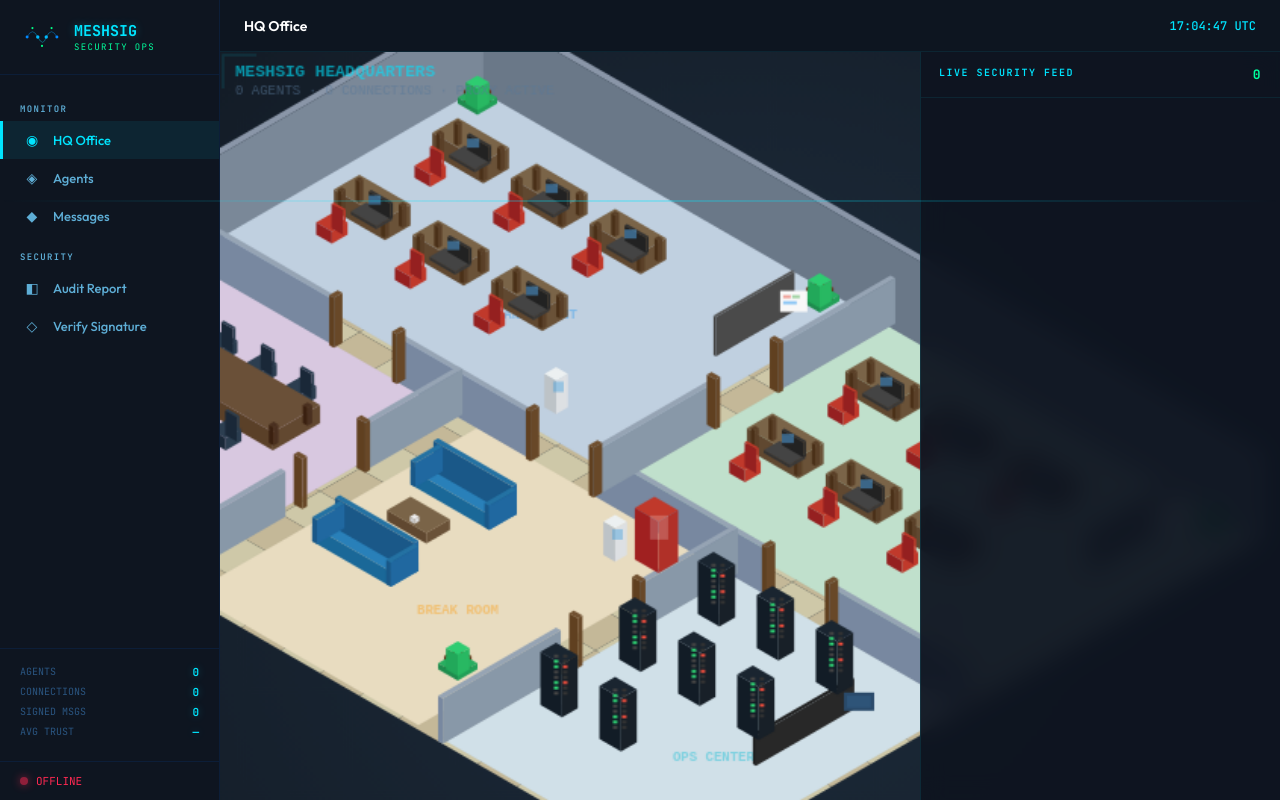
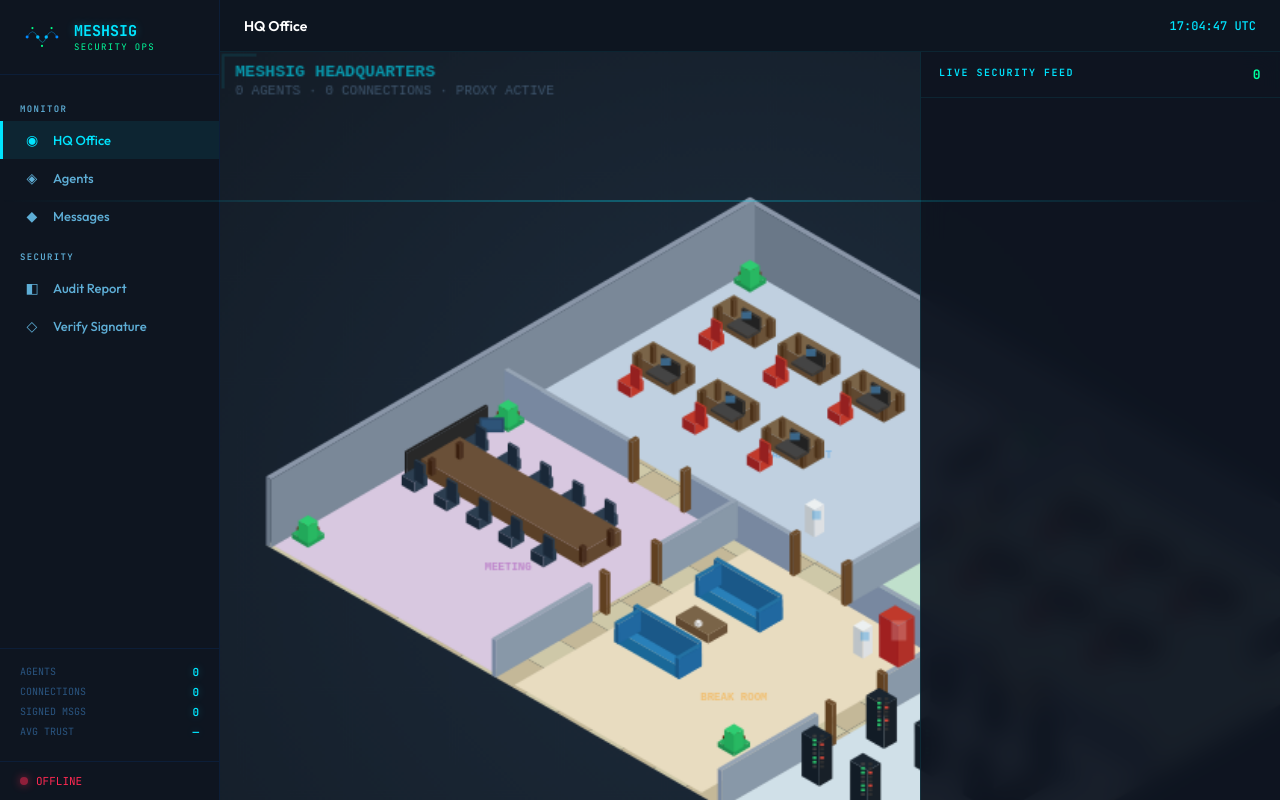
Before and after one commit to carlostroy/meshsig, a website: page src/dashboard.html in a window 1280 px wide. Drawn offline with Linux system fonts and the light colour scheme.

Commit message:
v0.9.5 — interactive pan/zoom, agents move on tasks only

```diff
--- a/package.json
+++ b/package.json
@@ -1,6 +1,6 @@
 {
   "name": "meshsig",
-  "version": "0.9.4",
+  "version": "0.9.5",
   "description": "Cryptographic security layer for AI agents. Ed25519 identity, signed messages, trust scoring. Works with LangChain, CrewAI, AutoGen, OpenClaw, or any agent framework.",
   "main": "dist/index.js",
   "type": "module",
--- a/src/dashboard.html
+++ b/src/dashboard.html
@@ -150,8 +150,15 @@ const titles={office:'HQ Office',agents:'Agents',messages:'Signed Messages',audi
 const CV=document.getElementById('office-canvas'),X=CV.getContext('2d');
 let CW,CH;
 const T=30,COS=T*Math.cos(Math.PI/6),SIN=T*Math.sin(Math.PI/6);
-function toSc(gx,gy){return{x:(gx-gy)*COS+CW/2-180,y:(gx+gy)*SIN+20}}
+function toSc(gx,gy){return{x:(gx-gy)*COS+CW/2,y:(gx+gy)*SIN+CH*0.12}}
 function resizeCanvas(){CW=CV.parentElement.clientWidth-360;CH=CV.parentElement.clientHeight;CV.width=CW;CV.height=CH}
+let panX=0,panY=0,zoom=0.82,dragging=false,dragX=0,dragY=0;
+CV.addEventListener("mousedown",e=>{dragging=true;dragX=e.clientX-panX;dragY=e.clientY-panY;CV.style.cursor="grabbing"});
+CV.addEventListener("mousemove",e=>{if(dragging){panX=e.clientX-dragX;panY=e.clientY-dragY}});
+CV.addEventListener("mouseup",()=>{dragging=false;CV.style.cursor="grab"});
+CV.addEventListener("mouseleave",()=>{dragging=false;CV.style.cursor="grab"});
+CV.addEventListener("wheel",e=>{e.preventDefault();const d=e.deltaY>0?0.95:1.05;zoom=Math.max(0.3,Math.min(3,zoom*d))},{passive:false});
+CV.style.cursor="grab";
 
 function box(gx,gy,w,d,h,tc,lc,rc){const p=toSc(gx,gy);const wx=COS*w,wy=SIN*w,ddx=COS*d,ddy=SIN*d;X.fillStyle=tc;X.beginPath();X.moveTo(p.x,p.y-h);X.lineTo(p.x+wx,p.y+wy-h);X.lineTo(p.x+wx-ddx,p.y+wy+ddy-h);X.lineTo(p.x-ddx,p.y+ddy-h);X.closePath();X.fill();X.fillStyle=lc;X.beginPath();X.moveTo(p.x-ddx,p.y+ddy-h);X.lineTo(p.x+wx-ddx,p.y+wy+ddy-h);X.lineTo(p.x+wx-ddx,p.y+wy+ddy);X.lineTo(p.x-ddx,p.y+ddy);X.closePath();X.fill();X.fillStyle=rc;X.beginPath();X.moveTo(p.x+wx,p.y+wy-h);X.lineTo(p.x+wx-ddx,p.y+wy+ddy-h);X.lineTo(p.x+wx-ddx,p.y+wy+ddy);X.lineTo(p.x+wx,p.y+wy);X.closePath();X.fill()}
 function tile(gx,gy,w,d,c){const p=toSc(gx,gy),wx=COS*w,wy=SIN*w,ddx=COS*d,ddy=SIN*d;X.fillStyle=c;X.beginPath();X.moveTo(p.x,p.y);X.lineTo(p.x+wx,p.y+wy);X.lineTo(p.x+wx-ddx,p.y+wy+ddy);X.lineTo(p.x-ddx,p.y+ddy);X.closePath();X.fill();X.strokeStyle='rgba(0,0,0,0.03)';X.lineWidth=0.5;X.stroke()}
@@ -229,7 +236,7 @@ function syncAgentChars(){
   });
 }
 
-function updateAgents(){const now=Date.now();agentChars.forEach(a=>{if(a.path.length>0&&a.pi<a.path.length){if(now-a.st>a.si){a.x=a.path[a.pi].x;a.y=a.path[a.pi].y;a.pi++;a.st=now;if(a.pi>=a.path.length){a.path=[];a.zone=a._nz||a.zone;a.idle=now+2000+Math.random()*5000}}}else if(now>a.idle){assignWalk(a)}})}
+function updateAgents(){const now=Date.now();agentChars.forEach(a=>{if(a.path.length>0&&a.pi<a.path.length){if(now-a.st>a.si){a.x=a.path[a.pi].x;a.y=a.path[a.pi].y;a.pi++;a.st=now;if(a.pi>=a.path.length){a.path=[];a.zone=a._nz||a.zone}}}})}
 
 function drawAgent(a){const s=toSc(a.x,a.y);const px=s.x,py=s.y;const t=Date.now(),isW=a.path.length>0&&a.pi<a.path.length;const bob=isW?Math.abs(Math.sin(t/75))*3.5:Math.sin(t/700)*1;const leg=isW?Math.sin(t/75)*9:0;const arm=isW?Math.sin(t/75)*7:0;
 X.fillStyle='rgba(0,0,0,0.1)';X.beginPath();X.ellipse(px,py+4,14,5,0,0,Math.PI*2);X.fill();
@@ -253,12 +260,21 @@ X.font='bold 7px "Courier New"';X.fillStyle=a.color;X.globalAlpha=0.7;X.fillText
 
 // Particles
 const particles=[];
-function addP(fromDid,toDid,text){const f=agentChars.find(c=>c.did===fromDid),t=agentChars.find(c=>c.did===toDid);if(!f||!t)return;particles.push({fx:f.x,fy:f.y,tx:t.x,ty:t.y,text,s:Date.now(),d:1800,trail:[]});f.glow=t.glow=true;setTimeout(()=>{f.glow=t.glow=false},2500)}
+function addP(fromDid,toDid,text){const f=agentChars.find(c=>c.did===fromDid),t=agentChars.find(c=>c.did===toDid);if(!f||!t)return;particles.push({fx:f.x,fy:f.y,tx:t.x,ty:t.y,text,s:Date.now(),d:1800,trail:[]});f.glow=t.glow=true;setTimeout(()=>{f.glow=t.glow=false},3500);
+// Walk sender toward receiver then back
+const midX=f.home.x+(t.x-f.home.x)*0.4,midY=f.home.y+(t.y-f.home.y)*0.4;
+const toMid=interp({x:f.x,y:f.y},{x:midX,y:midY},12);
+const toHome=interp({x:midX,y:midY},f.home,12);
+f.path=[...toMid,...toMid.map(()=>({x:midX,y:midY})).slice(0,8),...toHome];f.pi=0;f.st=Date.now();f._nz=f.zone}
 function drawP(){const now=Date.now();for(let i=particles.length-1;i>=0;i--){const p=particles[i],t=(now-p.s)/p.d;if(t>1){particles.splice(i,1);continue}const cx=p.fx+(p.tx-p.fx)*t,cy=p.fy+(p.ty-p.fy)*t,sc=toSc(cx,cy);p.trail.push({x:sc.x,y:sc.y,t:now});for(let j=p.trail.length-1;j>=0;j--){const a=(now-p.trail[j].t)/200;if(a>1){p.trail.splice(j,1);continue}X.fillStyle='#FF9800';X.globalAlpha=0.5*(1-a);X.beginPath();X.arc(p.trail[j].x,p.trail[j].y,3*(1-a),0,Math.PI*2);X.fill()}X.fillStyle='#FF9800';X.globalAlpha=0.95;X.beginPath();X.arc(sc.x,sc.y,7,0,Math.PI*2);X.fill();X.globalAlpha=1;if(p.text&&t>0.15&&t<0.85){X.font='bold 9px "Courier New"';X.textAlign='center';const tw2=X.measureText('"'+p.text+'"').width;X.fillStyle='rgba(0,0,0,0.75)';X.beginPath();X.roundRect(sc.x-tw2/2-5,sc.y-28,tw2+10,16,3);X.fill();X.fillStyle='#FF9800';X.globalAlpha=Math.min(1,(t-0.15)*5)*Math.min(1,(0.85-t)*5);X.fillText('"'+p.text+'"',sc.x,sc.y-16);X.globalAlpha=1}}}
 
 function drawHUD(){X.font='bold 11px "Courier New"';X.textAlign='left';X.fillStyle='#00e5ff';X.globalAlpha=0.6;X.fillText('MESHSIG HEADQUARTERS',10,16);X.font='9px "Courier New"';X.fillStyle='#5a7a9a';X.fillText(agentChars.length+' AGENTS · '+connections.length+' CONNECTIONS · PROXY ACTIVE',10,28);X.globalAlpha=1;X.strokeStyle='#00e5ff';X.lineWidth=1.5;X.globalAlpha=0.12;[[2,24,2,2,24,2],[CW-24,2,CW-2,2,CW-2,24],[2,CH-24,2,CH-2,24,CH-2],[CW-24,CH-2,CW-2,CH-2,CW-2,CH-24]].forEach(c=>{X.beginPath();X.moveTo(c[0],c[1]);X.lineTo(c[2],c[3]);X.lineTo(c[4],c[5]);X.stroke()});X.globalAlpha=1}
 
-function render(){X.clearRect(0,0,CW,CH);const g=X.createRadialGradient(CW/2,CH/3,0,CW/2,CH/2,CW*0.8);g.addColorStop(0,'#1e2d3d');g.addColorStop(1,'#121a24');X.fillStyle=g;X.fillRect(0,0,CW,CH);drawFloor();drawWalls();updateAgents();const items=allFurniture();agentChars.forEach(a=>items.push({y:a.y,f:()=>drawAgent(a)}));items.sort((a,b)=>a.y-b.y).forEach(i=>i.f());drawP();drawHUD();requestAnimationFrame(render)}
+function render(){X.clearRect(0,0,CW,CH);const g=X.createRadialGradient(CW/2,CH/3,0,CW/2,CH/2,CW*0.8);g.addColorStop(0,'#1e2d3d');g.addColorStop(1,'#121a24');X.fillStyle=g;X.fillRect(0,0,CW,CH);
+X.save();X.translate(CW/2+panX,CH/2+panY);X.scale(zoom,zoom);X.translate(-CW/2,-CH/2);
+drawFloor();drawWalls();updateAgents();const items=allFurniture();agentChars.forEach(a=>items.push({y:a.y,f:()=>drawAgent(a)}));items.sort((a,b)=>a.y-b.y).forEach(i=>i.f());drawP();
+X.restore();
+drawHUD();requestAnimationFrame(render)}
 
 // === NAV ===
 document.querySelectorAll('.sb-item').forEach(el=>{el.addEventListener('click',()=>{document.querySelectorAll('.sb-item').forEach(e=>e.classList.remove('active'));el.classList.add('active');const pg=el.dataset.page;document.querySelectorAll('.page').forEach(p=>p.classList.remove('active'));document.getElementById('p-'+pg).classList.add('active');document.getElementById('page-title').textContent=titles[pg]||pg;if(pg==='agents')renderAgentsPage();if(pg==='messages')renderMessagesPage();if(pg==='audit')renderAuditPage();if(pg==='office'){resizeCanvas();render()}})});
```
